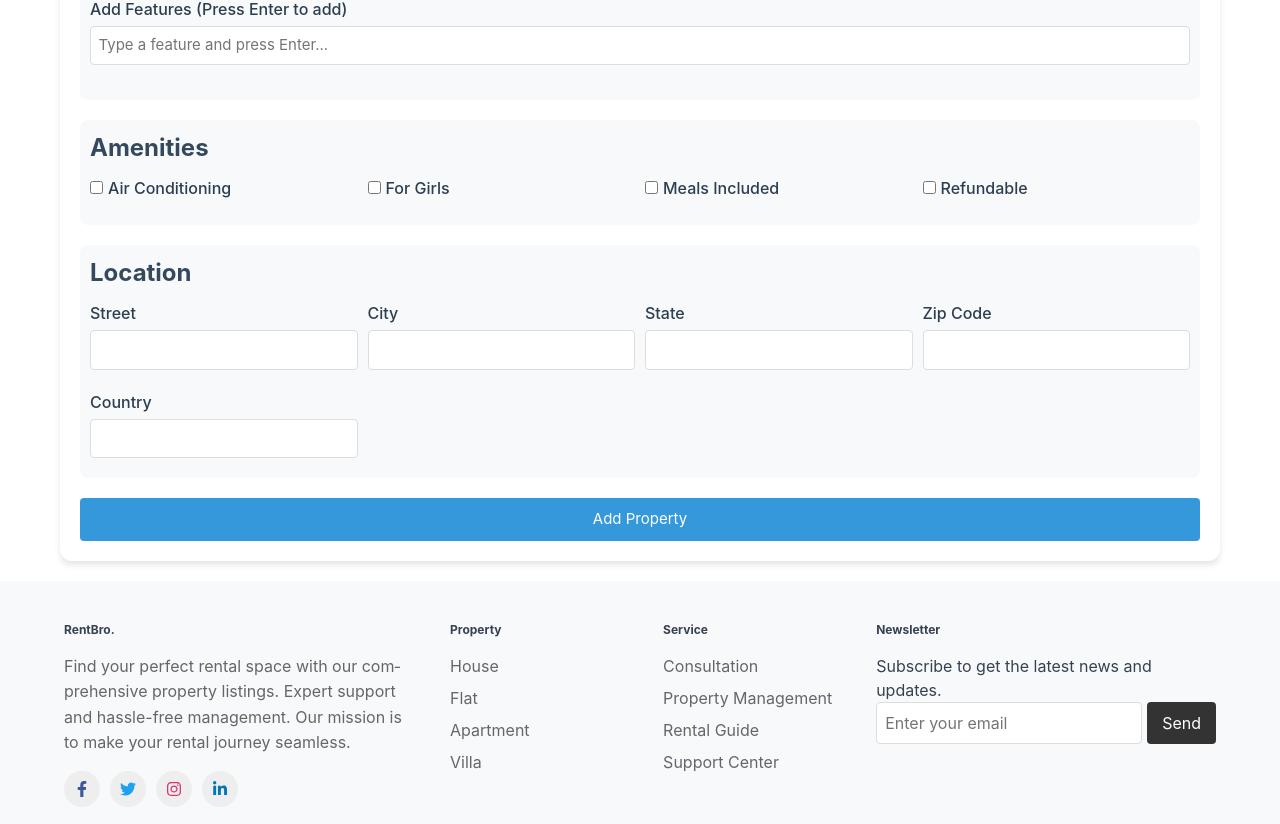
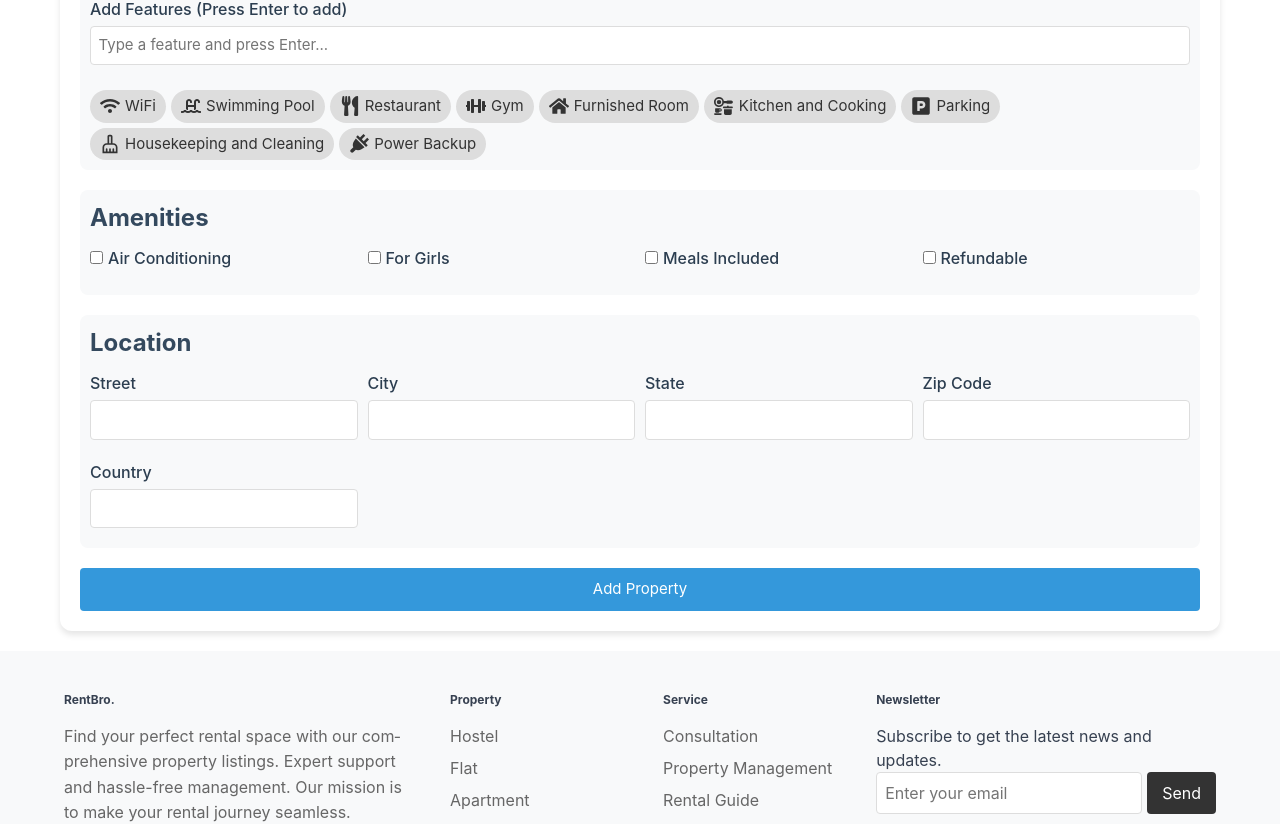
Before and after one commit to Ritesh512/LiveWellFrontend, a React (Vite) app: page /addFlat in a window 1280 px wide. Shown: the part 892-1716 px from the top of the page. Built offline with nearby package versions, Linux system fonts and the light colour scheme; sample sign-in values are in the browser's storage.

Commit message:
Added Flat features

```diff
--- a/package.json
+++ b/package.json
@@ -23,8 +23,10 @@
     "react-icons": "^5.4.0",
     "react-loading-skeleton": "^3.5.0",
     "react-paginate": "^8.3.0",
+    "react-rating-stars-component": "^2.2.0",
     "react-router-dom": "^7.1.5",
     "react-select": "^5.10.0",
+    "react-simple-star-rating": "^5.1.7",
     "react-toastify": "^11.0.3",
     "styled-components": "^6.1.15"
   },
--- a/src/components/Footer.jsx
+++ b/src/components/Footer.jsx
@@ -114,20 +114,20 @@ const Footer = () => {
           <h3>RentBro.</h3>
           <p>Find your perfect rental space with our comprehensive property listings. Expert support and hassle-free management. Our mission is to make your rental journey seamless.</p>
           <SocialLinks>
-            <a href="#"><FacebookIcon /></a>
-            <a href="#"><TwitterIcon /></a>
-            <a href="#"><InstagramIcon /></a>
-            <a href="#"><LinkedinIcon /></a>
+            <a href="https://x.com/DipaliGavande?s=08" target="_blank" rel="noopener noreferrer"><FacebookIcon /></a>
+            <a href="https://x.com/DipaliGavande?s=08" target="_blank" rel="noopener noreferrer"><TwitterIcon /></a>
+            <a href="https://www.instagram.com/queen_dipa_?igsh=MWd5c2tkMzhybXk3eg==" target="_blank" rel="noopener noreferrer"><InstagramIcon /></a>
+            <a href="https://www.linkedin.com/company/dablim-solu%C3%A7%C3%B5es-gr%C3%A1ficas/" target="_blank" rel="noopener noreferrer"><LinkedinIcon /></a>
           </SocialLinks>
         </CompanyInfo>
 
         <FooterSection>
           <h3>Property</h3>
           <ul>
-            <li>House</li>
+            <li>Hostel</li>
             <li>Flat</li>
             <li>Apartment</li>
-            <li>Villa</li>
+            <li>PG's</li>
           </ul>
         </FooterSection>
 
--- a/src/pages/AddFlat.jsx
+++ b/src/pages/AddFlat.jsx
@@ -2,6 +2,10 @@ import React, { useState } from 'react';
 import styled from 'styled-components';
 import { toast } from 'react-toastify';
 import { useNavigate } from 'react-router-dom';
+import { FaWifi, FaSwimmingPool, FaUtensils, FaDumbbell, FaHome, FaParking } from 'react-icons/fa';
+import { MdOutlineCleaningServices } from 'react-icons/md';
+import { FaKitchenSet } from "react-icons/fa6";
+import { ImPowerCord } from 'react-icons/im';
 
 
 
@@ -150,6 +154,29 @@ const FeatureTag = styled.div`
   }
 `;
 
+const AvailableFeaturesContainer = styled.div`
+  display: flex;
+  flex-wrap: wrap;
+  gap: 0.5rem;
+  margin-top: 1rem;
+`;
+
+const AvailableFeatureTag = styled.div`
+  background-color: #ddd;
+  color: #333;
+  padding: 0.5rem 1rem;
+  border-radius: 20px;
+  display: flex;
+  align-items: center;
+  gap: 0.5rem;
+  font-size: 1.5rem;
+  cursor: pointer;
+
+  &:hover {
+    background-color: #ccc;
+  }
+`;
+
 const AddFlat = () => {
     const navigate = useNavigate();
     const ownerId = JSON.parse(localStorage.getItem('user'))._id;
@@ -193,6 +220,34 @@ const AddFlat = () => {
 
     const [featureInput, setFeatureInput] = useState('');
 
+    const getFeatureIcon = (feature) => {
+        switch (feature.toLowerCase()) {
+            case 'wifi': return <FaWifi size={20} />;
+            case 'swimming pool': return <FaSwimmingPool size={20} />;
+            case 'restaurant': return <FaUtensils size={20} />;
+            case 'gym': return <FaDumbbell size={20} />;
+            case 'furnished room': return <FaHome size={20} />;
+            case 'kitchen and cooking': return <FaKitchenSet size={20} />;
+            case 'parking': return <FaParking size={20} />;
+            case 'housekeeping and cleaning': return <MdOutlineCleaningServices size={20} />;
+            case 'power backup': return <ImPowerCord size={20} />;
+            default: return null;
+        }
+    };
+
+    const availableFeatures = [
+        'WiFi', 'Swimming Pool', 'Restaurant', 'Gym', 'Furnished Room', 'Kitchen and Cooking', 'Parking', 'Housekeeping and Cleaning', 'Power Backup'
+    ];
+
+    const addFeature = (feature) => {
+        if (!formData.features.includes(feature)) {
+            setFormData(prev => ({
+                ...prev,
+                features: [...prev.features, feature]
+            }));
+        }
+    };
+
     const handleChange = (e) => {
         const { name, value, type, checked } = e.target;
         setFormData(prev => ({
@@ -233,7 +288,7 @@ const AddFlat = () => {
             if (response.ok) {
                 const data = await response.json();
                 toast.success('Property added successfully!');
-                navigate(`/upload/flat/${data._id}`);
+                navigate(`/upload/flat/${data.flat._id}`);
             } else {
                 toast.error('Failed to add property');
             }
@@ -420,6 +475,14 @@ const AddFlat = () => {
                             ))}
                         </FeatureTagsContainer>
                     </FormGroup>
+                    <AvailableFeaturesContainer>
+                        {availableFeatures.map((feature, index) => (
+                            <AvailableFeatureTag key={index} onClick={() => addFeature(feature)}>
+                                {getFeatureIcon(feature)}
+                                {feature}
+                            </AvailableFeatureTag>
+                        ))}
+                    </AvailableFeaturesContainer>
                 </Section>
 
                 <Section>
@@ -441,7 +504,7 @@ const AddFlat = () => {
                             <Label>
                                 <Checkbox
                                     type="checkbox"
-                                    name="isAC"
+                                    name="isForGirls"
                                     checked={formData.isForGirls}
                                     onChange={handleChange}
                                 />
--- a/src/pages/PropertyDetailPage .jsx
+++ b/src/pages/PropertyDetailPage .jsx
@@ -2,8 +2,10 @@ import React, { useEffect, useState } from 'react';
 import { useLocation, useNavigate, useParams } from 'react-router-dom';
 import styled from 'styled-components';
 import { Star, MapPin, Clock, Check, Camera, PlayCircle } from 'lucide-react';
-import { FaStar, FaMapMarkerAlt, FaClock, FaCheck, FaTimes, FaWifi, FaSwimmingPool, FaUtensils, FaDumbbell } from 'react-icons/fa';
-import { MdOutlineEdit } from "react-icons/md";
+import { FaStar, FaMapMarkerAlt, FaClock, FaParking, FaCheck, FaTimes, FaWifi, FaSwimmingPool, FaUtensils, FaDumbbell, FaTrash, FaHome } from 'react-icons/fa';
+import { MdOutlineEdit, MdOutlineCleaningServices } from "react-icons/md";
+import { FaKitchenSet } from "react-icons/fa6";
+import { ImPowerCord } from "react-icons/im";
 import PropertyGalleryModal from '../ui/PropertyGalleryModal';
 import ReviewForm from '../components/ReviewForm';
 import axios from 'axios';
@@ -379,12 +381,62 @@ const SaleTag = styled.div`
   display: inline-block;
 `;
 
+const ConfirmationOverlay = styled.div`
+  position: fixed;
+  inset: 0;
+  background: rgba(0, 0, 0, 0.5);
+  display: flex;
+  align-items: center;
+  justify-content: center;
+  z-index: 1000;
+`;
+
+const ConfirmationContainer = styled.div`
+  background: white;
+  padding: 24px;
+  border-radius: 8px;
+  width: 400px;
+  max-width: 90%;
+  text-align: center;
+`;
+
+const ConfirmationTitle = styled.h2`
+  margin-bottom: 16px;
+`;
+
+const ConfirmationButtons = styled.div`
+  display: flex;
+  justify-content: space-around;
+  margin-top: 24px;
+`;
+
+const ConfirmationButton = styled.button`
+  background: ${props => props.cancel ? '#ccc' : '#e53935'};
+  color: white;
+  border: none;
+  padding: 8px 16px;
+  border-radius: 4px;
+  font-size: 14px;
+  font-weight: 500;
+  cursor: pointer;
+  transition: background 0.2s;
+
+  &:hover {
+    background: ${props => props.cancel ? '#bbb' : '#d32f2f'};
+  }
+`;
+
 const getFeatureIcon = (feature) => {
   switch (feature.toLowerCase()) {
     case 'wifi': return <FaWifi size={20} />;
-    case 'pool': return <FaSwimmingPool size={20} />;
+    case 'swimming pool': return <FaSwimmingPool size={20} />;
     case 'restaurant': return <FaUtensils size={20} />;
     case 'gym': return <FaDumbbell size={20} />;
+    case 'furnished room': return <FaHome size={20} />;
+    case 'kitchen and cooking': return <FaKitchenSet size={20} />;
+    case 'parking': return <FaParking size={20} />;
+    case 'housekeeping and cleaning': return <MdOutlineCleaningServices size={20} />;
+    case 'power backup': return <ImPowerCord size={20} />;
     default: return <FaCheck size={20} />;
   }
 };
@@ -488,7 +540,9 @@ const PropertyDetailPage = () => {
   const [reviews, setReviews] = useState([]);
   const [isGalleryOpen, setIsGalleryOpen] = useState(false);
   const [isReviewFormOpen, setIsReviewFormOpen] = useState(false);
+  const [isConfirmationOpen, setIsConfirmationOpen] = useState(false);
   const navigate = useNavigate();
+
 
   const showRoomDetails = property?.type === 'Flat';
   const showRoomSharing = ['Hostel', 'PG'].includes(property?.type);
@@ -496,6 +550,31 @@ const PropertyDetailPage = () => {
   const role = JSON.parse(localStorage.getItem('user')).role;
   const email = JSON.parse(localStorage.getItem('user')).email;
 
+  const handleDeleteFlat = async () => {
+    try {
+      const response = await fetch(`http://localhost:3000/api/flat/delete/${flatId}`, {
+        method: 'DELETE',
+        headers: {
+          'Content-Type': 'application/json'
+        }
+      });
+
+      if (response.ok) {
+        toast.success('Flat deleted successfully!');
+        navigate(`/profile/${userId}`); // Redirect to home page or another appropriate page
+      } else {
+        toast.error('Failed to delete flat');
+      }
+    } catch (error) {
+      console.error('Error deleting flat:', error);
+      toast.error('Error deleting flat');
+    }
+  };
+
+  const confirmDeleteFlat = () => {
+    console.log("clicking confirm")
+    setIsConfirmationOpen(true);
+  };
 
   const fetchReviews = async () => {
     try {
@@ -797,6 +876,28 @@ const PropertyDetailPage = () => {
     );
   };
 
+  const handleDeleteReview = async (reviewId) => {
+    try {
+      const response = await fetch(`http://localhost:3000/api/people/feedback/${reviewId}`, {
+        method: 'DELETE',
+        headers: {
+          'Content-Type': 'application/json'
+        }
+      });
+
+      if (response.ok) {
+        toast.success('Review deleted successfully!');
+        fetchReviews(); // Refresh the reviews list
+        fetchPropertyDetails(); // Refresh the property details
+      } else {
+        toast.error('Failed to delete review');
+      }
+    } catch (error) {
+      console.error('Error deleting review:', error);
+      toast.error('Error deleting review');
+    }
+  };
+
   return (
     <PageContainer>
       <Header>
@@ -804,10 +905,18 @@ const PropertyDetailPage = () => {
           <PropertyName>
             {property?.name}
             <PropertyTypeTag>{property?.type}</PropertyTypeTag>
-            { role==='owner' && <MdOutlineEdit
-              style={{ cursor: 'pointer' }}
-              onClick={() => navigate(`/flat/update/${flatId}`)}
-            />}
+            {role === 'owner' && userId === property?.ownerId && (
+              <>
+                <MdOutlineEdit
+                  style={{ cursor: 'pointer' }}
+                  onClick={() => navigate(`/flat/update/${flatId}`)}
+                />
+                <FaTrash
+                  style={{ cursor: 'pointer', marginLeft: '8px' }}
+                  onClick={confirmDeleteFlat}
+                />
+              </>
+            )}
           </PropertyName>
           <Stars>
             {[1, 2, 3, 4, 5].map((star) => (
@@ -822,7 +931,7 @@ const PropertyDetailPage = () => {
 
         <RatingSection>
           <RatingBox>
-            <RatingScore>{property?.rating}</RatingScore>
+            <RatingScore>{Math.floor(property?.rating) / 5}</RatingScore>
             <RatingText>{property?.totalRating}+ ratings</RatingText>
           </RatingBox>
         </RatingSection>
@@ -872,11 +981,11 @@ const PropertyDetailPage = () => {
               </DetailItem>
               <DetailItem>
                 <Clock size={16} />
-                Check-in: {property?.checkInTime}
+                Morning Timing: {property?.checkInTime}
               </DetailItem>
               <DetailItem>
                 <Clock size={16} />
-                Check-out: {property?.checkOutTime}
+                Evening Timing: {property?.checkOutTime}
               </DetailItem>
             </RoomDetails>
 
@@ -902,6 +1011,12 @@ const PropertyDetailPage = () => {
 
             {reviews.map((review) => (
               <ReviewCard key={review._id}>
+                {review.userId === userId && (
+                  <FaTrash
+                    style={{ cursor: 'pointer', float: 'right' }}
+                    onClick={() => handleDeleteReview(review._id)}
+                  />
+                )}
                 <ReviewUser>
                   <UserAvatar>
                     <AvatarImage src={review.photoUrl} alt={review.userName} />
@@ -941,6 +1056,19 @@ const PropertyDetailPage = () => {
         flatId={property?._id}
         ownerId={property?.ownerId}
       />
+
+      {isConfirmationOpen && (
+        <ConfirmationOverlay>
+          <ConfirmationContainer>
+            <ConfirmationTitle>Are you sure you want to delete this flat?</ConfirmationTitle>
+            <ConfirmationButtons>
+              <ConfirmationButton cancel onClick={() => setIsConfirmationOpen(false)}>Cancel</ConfirmationButton>
+              <ConfirmationButton onClick={handleDeleteFlat}>Delete</ConfirmationButton>
+            </ConfirmationButtons>
+          </ConfirmationContainer>
+        </ConfirmationOverlay>
+      )}
+
     </PageContainer>
   );
 };
--- a/src/pages/SignupForm.jsx
+++ b/src/pages/SignupForm.jsx
@@ -137,6 +137,7 @@ const SignupForm = () => {
     phone: '',
     aadharCard: '',
     role: 'user',
+    gender:'male',
     password: ''
   });
 
@@ -297,6 +298,18 @@ const SignupForm = () => {
           </InputGroup>
 
           <InputGroup>
+            <Label>Gender</Label>
+            <Select
+              name="gender"
+              value={formData.gender}
+              onChange={handleChange}
+            >
+              <option value="user">Male</option>
+              <option value="owner">Female</option>
+            </Select>
+          </InputGroup>
+
+          <InputGroup>
             <Label>Role</Label>
             <Select
               name="role"
```
Also changed, not shown: src/components/ReviewForm.jsx (+12 -8 lines), 1 other file (tests, documents, lock files or other folders).
